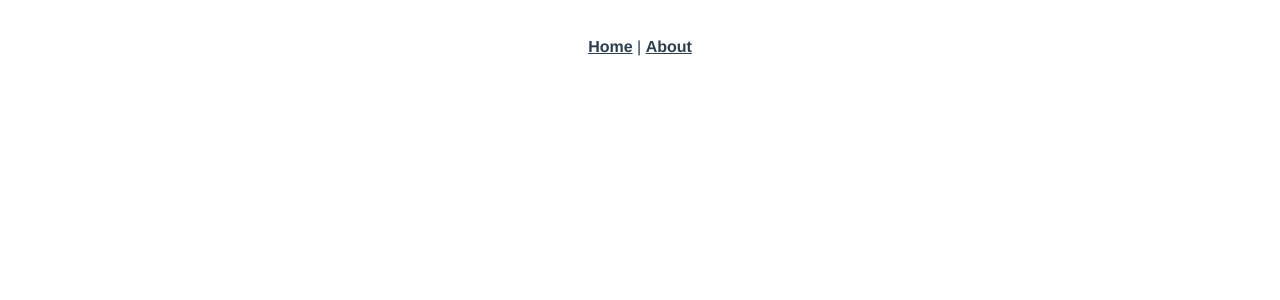
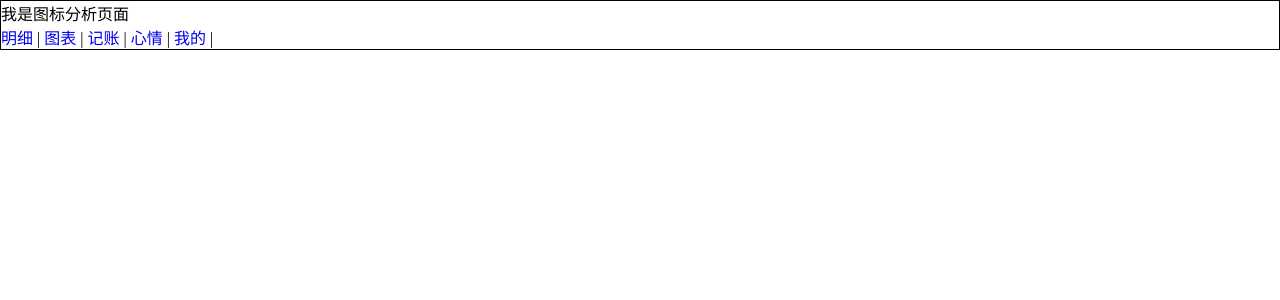
Before and after one commit to Sunee-Jan/wallet, a Vue app: page /#/chart in a window 1280 px wide. Shown: the top 300 px of the page. Built offline with nearby package versions, Linux system fonts and the light colour scheme.

Commit message:
初始化基本框架

```diff
--- a/src/App.vue
+++ b/src/App.vue
@@ -1,32 +1,22 @@
 <template>
   <div id="app">
-    <div id="nav">
-      <router-link to="/">Home</router-link> |
-      <router-link to="/about">About</router-link>
-    </div>
     <router-view/>
   </div>
 </template>
+<script>
+
+export default {
+  name:'App',
+}
+</script>
 
 <style lang="scss">
-#app {
-  font-family: Avenir, Helvetica, Arial, sans-serif;
-  -webkit-font-smoothing: antialiased;
-  -moz-osx-font-smoothing: grayscale;
-  text-align: center;
-  color: #2c3e50;
+*{
+  margin: 0;
+  padding: 0;
+}
+a{
+  text-decoration: none;
 }
 
-#nav {
-  padding: 30px;
-
-  a {
-    font-weight: bold;
-    color: #2c3e50;
-
-    &.router-link-exact-active {
-      color: #42b983;
-    }
-  }
-}
 </style>
--- /dev/null
+++ b/src/components/NavFloor.vue
@@ -0,0 +1,19 @@
+<template>
+  <div id="navbar">
+      <router-link to="/">明细</router-link> |
+      <router-link to="/chart">图表</router-link> |
+      <router-link to="/keepAccount">记账</router-link> |
+      <router-link to="/mood">心情</router-link> |
+      <router-link to="/userHome">我的</router-link> |
+  </div>
+</template>
+
+<script>
+export default {
+name:'NavFloor'
+}
+</script>
+
+<style>
+
+</style>
--- /dev/null
+++ b/src/components/layout.vue
@@ -0,0 +1,18 @@
+<template>
+  <div class="wrapper">
+    <slot></slot>
+    <Nav/>
+  </div>
+</template>
+
+<script>
+export default {
+name:'Lay'
+}
+</script>
+
+<style scoped lang="scss">
+.wrapper {
+    border:1px solid
+}
+</style>
--- a/src/main.ts
+++ b/src/main.ts
@@ -3,8 +3,13 @@ import App from './App.vue'
 import './registerServiceWorker'
 import router from './router'
 import store from './store'
+import Nav from './components/NavFloor.vue'
+import Lay from '@/components/layout.vue'
 
 Vue.config.productionTip = false
+Vue.component('Nav',Nav)
+Vue.component('Lay',Lay)
+
 
 new Vue({
   router,
--- a/src/router/index.ts
+++ b/src/router/index.ts
@@ -1,22 +1,48 @@
 import Vue from 'vue'
 import VueRouter, { RouteConfig } from 'vue-router'
-import Home from '../views/Home.vue'
+import index from '../views/pages/index.vue'
+import userHome from '../views/pages/userHome.vue'
+import chart from '../views/pages/chart.vue'
+import keepAccount from '../views/pages/keepAccounts.vue'
+import mood from '../views/pages/mood.vue'
+import page404 from '../views/pages/404.vue'
 
 Vue.use(VueRouter)
 
 const routes: Array<RouteConfig> = [
   {
     path: '/',
-    name: 'Home',
-    component: Home
+    name: 'index',
+    component: index
   },
   {
-    path: '/about',
-    name: 'About',
+    path: '/chart',
+    name: 'chart',
+    component: chart
     // route level code-splitting
     // this generates a separate chunk (about.[hash].js) for this route
     // which is lazy-loaded when the route is visited.
-    component: () => import(/* webpackChunkName: "about" */ '../views/About.vue')
+    // component: () => import(/* webpackChunkName: "about" */ '../views/About.vue')
+  },
+  {
+    path: '/keepAccount',
+    name: 'keepAccount',
+    component: keepAccount
+  },
+  {
+    path: '/mood',
+    name: 'mood',
+    component: mood
+  },
+  {
+    path: '/userHome',
+    name: 'userHome',
+    component: userHome
+  },
+  {
+    path: '/*',
+    name: 'page404',
+    component: page404
   }
 ]
 
--- /dev/null
+++ b/src/views/pages/404.vue
@@ -0,0 +1,15 @@
+<template>
+  <div>
+      未知页面，请重新加载
+  </div>
+</template>
+
+<script>
+export default {
+name:'page404'
+}
+</script>
+
+<style>
+
+</style>
--- /dev/null
+++ b/src/views/pages/chart.vue
@@ -0,0 +1,18 @@
+<template>
+  <div>
+  <lay>
+    <p> 我是图标分析页面</p>
+  </lay>
+
+  </div>
+</template>
+
+<script>
+export default {
+name:'UserChart'
+}
+</script>
+
+<style>
+
+</style>
--- /dev/null
+++ b/src/views/pages/index.vue
@@ -0,0 +1,17 @@
+<template>
+  <div>
+  <lay>
+    <p> 我是明细页面，首页</p>
+  </lay>
+  </div>
+</template>
+
+<script>
+export default {
+name:'UserList'
+}
+</script>
+
+<style>
+
+</style>
--- /dev/null
+++ b/src/views/pages/keepAccounts.vue
@@ -0,0 +1,17 @@
+<template>
+  <div>
+  <lay>
+    <p> 我是记账页面</p>
+  </lay>
+  </div>
+</template>
+
+<script>
+export default {
+name:'UserAccounts'
+}
+</script>
+
+<style>
+
+</style>
--- /dev/null
+++ b/src/views/pages/mood.vue
@@ -0,0 +1,17 @@
+<template>
+  <div>
+  <lay>
+    <p> 我是心情页面</p>
+  </lay>
+  </div>
+</template>
+
+<script>
+export default {
+name:'UserMood'
+}
+</script>
+
+<style>
+
+</style>
--- /dev/null
+++ b/src/views/pages/userHome.vue
@@ -0,0 +1,17 @@
+<template>
+  <div>
+  <lay>
+    <p> 我是用户中心</p>
+  </lay>
+  </div>
+</template>
+
+<script>
+export default {
+name:'UserList'
+}
+</script>
+
+<style>
+
+</style>
```
Also changed, not shown: package.json (+27 -36 lines), 1 other file (tests, documents, lock files or other folders).
